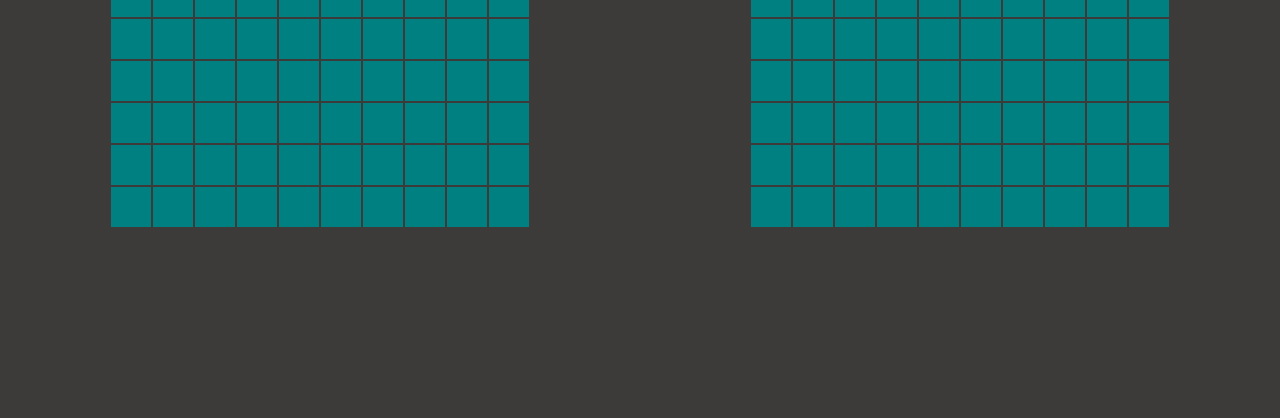
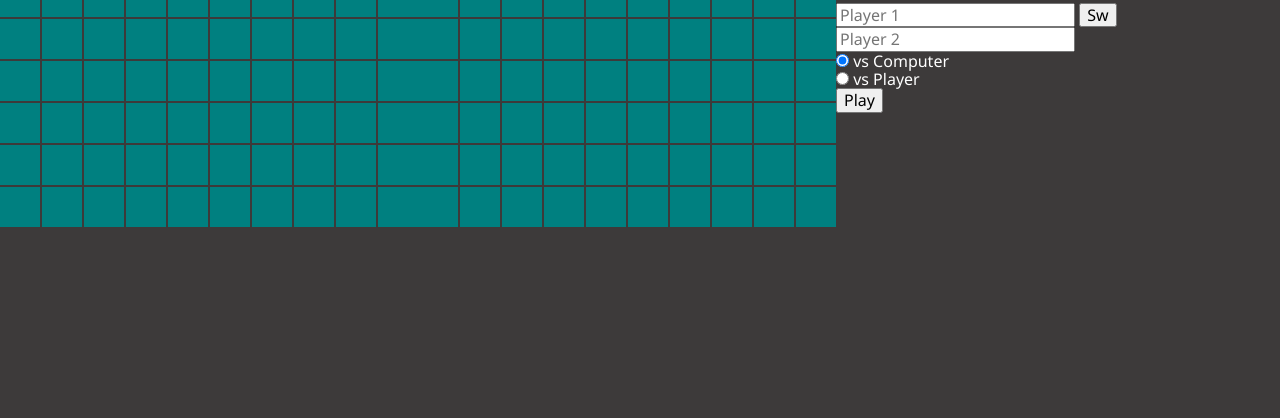
Before and after one commit to bigacz/battleship, a website built with webpack: page src/index.html in a window 1280 px wide. Shown: the part 382-800 px from the top of the page. Built offline with nearby package versions, Linux system fonts and the light colour scheme; what pubsub-js would draw is missing.

Commit message:
add startscreen skeleton

```diff
--- a/src/index.html
+++ b/src/index.html
@@ -14,5 +14,58 @@
         <h1 id="endscreen-winner">Someone won, someone lost!</h1>
       </div>
     </div>
+
+    <div class="startscreen startscreen-active" id="startscreen">
+      <div class="startscreen-dialogbox">
+        <h1 class="startscreen-header">Battleship</h1>
+        <input
+          placeholder="Player 1"
+          type="text"
+          id="startscreen-name-0"
+          class="startscreen-name-0"
+        />
+
+        <button
+          class="startscreen-switch"
+          id="startscreen-switch"
+          type="button"
+        >
+          Sw
+        </button>
+        <input
+          placeholder="Player 2"
+          type="text"
+          id="startscreen-name-1"
+          class="startscreen-name-1"
+        />
+
+        <div class="startscreen-mode-wrapper-0">
+          <input
+            type="radio"
+            name="mode"
+            id="startscreen-mode-0"
+            class="startscreen-mode-0"
+            value="computer"
+            checked
+          />
+          <label for="startscreen-mode-0">vs Computer</label>
+        </div>
+
+        <div class="startscreen-mode-wrapper-1">
+          <input
+            type="radio"
+            name="mode"
+            id="startscreen-mode-1"
+            class="startscreen-mode-1"
+            value="player"
+          />
+          <label for="startscreen-mode-1">vs Player</label>
+        </div>
+
+        <button class="startscreen-play" id="startscreen-play" type="button">
+          Play
+        </button>
+      </div>
+    </div>
   </body>
 </html>
```
